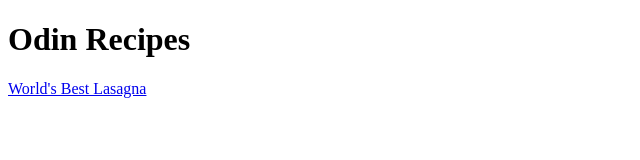
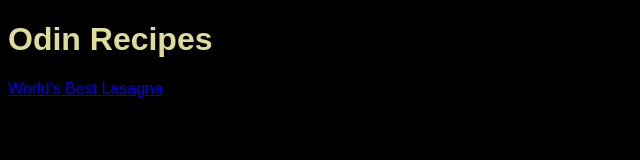
Before and after one commit to hekno25/odin-recipes, a plain HTML site: page index.html in a window 1280 px wide. Shown: the whole page, without its empty margins (0-640 px from the left). Drawn offline with Linux system fonts and the light colour scheme.

Commit message:
Added basic stylesheet

```diff
--- a/index.html
+++ b/index.html
@@ -3,6 +3,7 @@
   <head>
     <meta charset="UTF-8">
     <title>Odin Recipes</title>
+    <link rel="stylesheet" href="style.css">
   </head>
 
   <body>
--- /dev/null
+++ b/style.css
@@ -0,0 +1,5 @@
+body {
+    font-family: sans-serif;
+    color: #dddd99;
+    background-color: black;
+}
```
